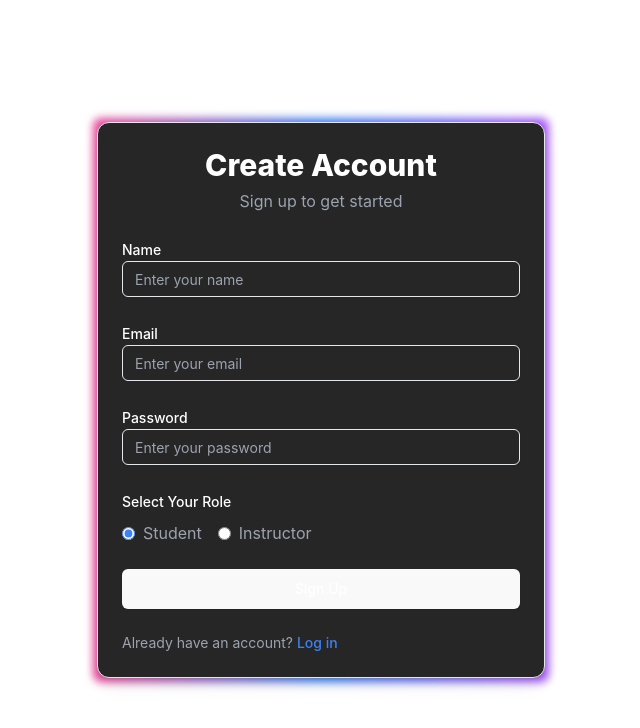
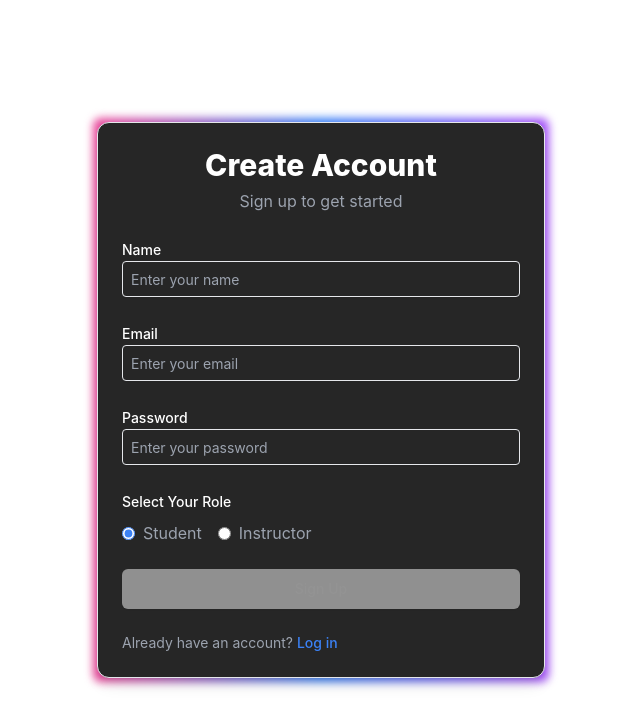
Before and after one commit to Poeron/OnlineEducationSystem-Frontend, a React (Vite) app: page /signup in a window 1280 px wide. Shown: the top 728 px of the page, without its empty margins (319-959 px from the left). Built offline with nearby package versions, Linux system fonts and the light colour scheme.

Commit message:
login and signup form validation with formik and yup

```diff
--- a/package.json
+++ b/package.json
@@ -23,6 +23,7 @@
     "axios": "^1.7.8",
     "class-variance-authority": "^0.7.1",
     "clsx": "^2.1.1",
+    "formik": "^2.4.6",
     "jwt-decode": "^4.0.0",
     "lucide-react": "^0.462.0",
     "react": "^18.3.1",
@@ -31,7 +32,8 @@
     "react-icons": "^5.3.0",
     "react-router-dom": "^7.0.1",
     "tailwind-merge": "^2.5.5",
-    "tailwindcss-animate": "^1.0.7"
+    "tailwindcss-animate": "^1.0.7",
+    "yup": "^1.5.0"
   },
   "devDependencies": {
     "@eslint/js": "^9.15.0",
--- a/src/components/LoginCard.tsx
+++ b/src/components/LoginCard.tsx
@@ -1,24 +1,26 @@
-import React from "react";
-import { Button } from "../components/ui/button";
 import {
   Card,
   CardContent,
   CardFooter,
   CardHeader,
 } from "../components/ui/card";
+import { ErrorMessage, Field, Form, Formik } from "formik";
+
+import { Button } from "../components/ui/button";
 import { Input } from "../components/ui/input";
 import { Label } from "../components/ui/label";
+import React from "react";
 
 interface LoginCardProps {
-  onSubmit: (e: React.FormEvent) => void;
-  register: any;
-  errors: any;
+  initialValues: { email: string; password: string };
+  validationSchema: any;
+  onSubmit: (values: { email: string; password: string }) => void;
 }
 
 const LoginCard: React.FC<LoginCardProps> = ({
+  initialValues,
+  validationSchema,
   onSubmit,
-  register,
-  errors,
 }) => {
   return (
     <Card className="w-[500px] relative bg-neutral-800 max-w-md text-white shadow-lg border border-black-600">
@@ -28,37 +30,47 @@ const LoginCard: React.FC<LoginCardProps> = ({
       </CardHeader>
 
       <CardContent>
-        <form onSubmit={onSubmit} className="space-y-6">
+        <Formik
+          initialValues={initialValues}
+          validationSchema={validationSchema}
+          onSubmit={onSubmit}
+        >
+          {({ isValid, dirty }) => (
+            <Form className="space-y-6">
               {/* Email Input */}
               <div>
                 <Label htmlFor="email">Email</Label>
-            <Input
+                <Field
                   id="email"
+                  name="email"
                   type="email"
                   placeholder="Enter your email"
-              {...register("email", { required: "Email is required" })}
+                  className="w-full p-2 border rounded"
+                  as={Input}
                 />
-            {errors.email && (
-              <p className="text-red-500 text-sm mt-1">
-                {errors.email.message}
-              </p>
-            )}
+                <ErrorMessage
+                  name="email"
+                  component="p"
+                  className="text-red-500 text-sm mt-1"
+                />
               </div>
 
               {/* Password Input */}
               <div>
                 <Label htmlFor="password">Password</Label>
-            <Input
+                <Field
                   id="password"
+                  name="password"
                   type="password"
                   placeholder="Enter your password"
-              {...register("password", { required: "Password is required" })}
+                  className="w-full p-2 border rounded"
+                  as={Input}
                 />
-            {errors.password && (
-              <p className="text-red-500 text-sm mt-1">
-                {errors.password.message}
-              </p>
-            )}
+                <ErrorMessage
+                  name="password"
+                  component="p"
+                  className="text-red-500 text-sm mt-1"
+                />
               </div>
 
               {/* Submit Button */}
@@ -67,10 +79,13 @@ const LoginCard: React.FC<LoginCardProps> = ({
                 size={"lg"}
                 type="submit"
                 className="w-full py-2 px-4"
+                disabled={!(isValid && dirty)}
               >
                 Sign In
               </Button>
-        </form>
+            </Form>
+          )}
+        </Formik>
       </CardContent>
 
       <CardFooter>
--- a/src/components/SignupCard.tsx
+++ b/src/components/SignupCard.tsx
@@ -1,25 +1,36 @@
-/* eslint-disable @typescript-eslint/no-explicit-any */
-import React from "react";
-import { Button } from "../components/ui/button";
 import {
   Card,
   CardContent,
   CardFooter,
   CardHeader,
 } from "../components/ui/card";
+import { ErrorMessage, Field, Form, Formik } from "formik";
+
+import { Button } from "../components/ui/button";
 import { Input } from "../components/ui/input";
 import { Label } from "../components/ui/label";
+import React from "react";
 
 interface SignupCardProps {
-  onSubmit: (e: React.FormEvent) => void;
-  register: any;
-  errors: any;
+  initialValues: {
+    name: string;
+    email: string;
+    password: string;
+    role: string;
+  };
+  validationSchema: any;
+  onSubmit: (values: {
+    name: string;
+    email: string;
+    password: string;
+    role: string;
+  }) => void;
 }
 
 const SignupCard: React.FC<SignupCardProps> = ({
+  initialValues,
+  validationSchema,
   onSubmit,
-  register,
-  errors,
 }) => {
   return (
     <Card className="w-[500px] relative bg-neutral-800 max-w-md text-white shadow-lg">
@@ -29,53 +40,65 @@ const SignupCard: React.FC<SignupCardProps> = ({
       </CardHeader>
 
       <CardContent>
-        <form onSubmit={onSubmit} className="space-y-6">
+        <Formik
+          initialValues={initialValues}
+          validationSchema={validationSchema}
+          onSubmit={onSubmit}
+        >
+          {({ isValid, dirty }) => (
+            <Form className="space-y-6">
               {/* Name Input */}
               <div>
                 <Label htmlFor="name">Name</Label>
-            <Input
+                <Field
                   id="name"
+                  name="name"
                   type="text"
                   placeholder="Enter your name"
-              {...register("name", { required: "Name is required" })}
+                  className="w-full p-2 border rounded"
+                  as={Input}
                 />
-            {errors.name && (
-              <p className="text-red-500 text-sm mt-1">{errors.name.message}</p>
-            )}
+                <ErrorMessage
+                  name="name"
+                  component="p"
+                  className="text-red-500 text-sm mt-1"
+                />
               </div>
 
               {/* Email Input */}
               <div>
                 <Label htmlFor="email">Email</Label>
-            <Input
+                <Field
                   id="email"
+                  name="email"
                   type="email"
                   placeholder="Enter your email"
-              {...register("email", { required: "Email is required" })}
+                  className="w-full p-2 border rounded"
+                  as={Input}
                 />
-            {errors.email && (
-              <p className="text-red-500 text-sm mt-1">
-                {errors.email.message}
-              </p>
-            )}
+                <ErrorMessage
+                  name="email"
+                  component="p"
+                  className="text-red-500 text-sm mt-1"
+                />
               </div>
 
               {/* Password Input */}
               <div>
                 <Label htmlFor="password">Password</Label>
-            <Input
+                <Field
                   id="password"
+                  name="password"
                   type="password"
                   placeholder="Enter your password"
-              {...register("password", {
-                required: "Password is required",
-              })}
+                  className="w-full p-2 border rounded"
+                  as={Input}
                 />
-            {errors.password && (
-              <p className="text-red-500 text-sm mt-1">
-                {errors.password.message}
-              </p>
-            )}
+                <ErrorMessage
+                  name="password"
+                  component="p"
+                  className="text-red-500 text-sm mt-1"
+                />
               </div>
 
               {/* Role Selection (Radio Buttons) */}
@@ -83,25 +106,29 @@ const SignupCard: React.FC<SignupCardProps> = ({
                 <Label htmlFor="role">Select Your Role</Label>
                 <div className="flex items-center gap-4 mt-2">
                   <label className="flex items-center text-gray-400">
-                <input
+                    <Field
                       type="radio"
+                      name="role"
                       value="student"
-                  {...register("role")}
                       className="mr-2 accent-blue-500"
-                  defaultChecked
                     />
                     Student
                   </label>
                   <label className="flex items-center text-gray-400">
-                <input
+                    <Field
                       type="radio"
+                      name="role"
                       value="instructor"
-                  {...register("role")}
                       className="mr-2 accent-blue-500"
                     />
                     Instructor
                   </label>
                 </div>
+                <ErrorMessage
+                  name="role"
+                  component="p"
+                  className="text-red-500 text-sm mt-1"
+                />
               </div>
 
               {/* Submit Button */}
@@ -110,10 +137,13 @@ const SignupCard: React.FC<SignupCardProps> = ({
                 size={"lg"}
                 type="submit"
                 className="w-full py-2 px-4"
+                disabled={!(isValid && dirty)}
               >
                 Sign Up
               </Button>
-        </form>
+            </Form>
+          )}
+        </Formik>
       </CardContent>
 
       <CardFooter>
--- a/src/pages/Login.tsx
+++ b/src/pages/Login.tsx
@@ -1,22 +1,14 @@
+import * as Yup from "yup";
+
 import React, { useEffect } from "react";
-import { useForm } from "react-hook-form";
-import { useNavigate } from "react-router-dom";
+
+import LoginCard from "../components/LoginCard"; // LoginCard bileşenini import ediyoruz
+import { jwtDecode } from "jwt-decode";
 import { post } from "../services/ApiHelper";
 import { useAuth } from "../hooks/useAuth";
-import LoginCard from "../components/LoginCard"; // LoginCard bileşenini import ediyoruz
-import { jwtDecode } from "jwt-decode";
-
-interface LoginFormValues {
-  email: string;
-  password: string;
-}
+import { useNavigate } from "react-router-dom";
 
 const Login: React.FC = () => {
-  const {
-    register,
-    handleSubmit,
-    formState: { errors },
-  } = useForm<LoginFormValues>();
   const navigate = useNavigate();
   const { login, token } = useAuth();
 
@@ -40,9 +32,25 @@ const Login: React.FC = () => {
     }
   });
 
-  const onSubmit = async (data: LoginFormValues) => {
+  const initialValues = {
+    email: "",
+    password: "",
+  };
+
+  const validationSchema = Yup.object({
+    email: Yup.string()
+      .email("Geçersiz email adresi")
+      .max(50, "Email en fazla 50 karakter olmalı")
+      .required("Email gerekli"),
+    password: Yup.string()
+      .min(4, "Minimum 4 karakter olmalı")
+      .max(50, "Şifre en fazla 50 karakter olmalı")
+      .required("Şifre gerekli"),
+  });
+
+  const handleLogin = async (values: typeof initialValues) => {
     try {
-      const response = await post("/Auth/login", data);
+      const response = await post("/Auth/login", values);
 
       if (response.token) {
         login(response.token);
@@ -77,9 +85,9 @@ const Login: React.FC = () => {
 
         {/* Login Card */}
         <LoginCard
-          onSubmit={handleSubmit(onSubmit)}
-          register={register}
-          errors={errors}
+          initialValues={initialValues}
+          validationSchema={validationSchema}
+          onSubmit={handleLogin}
         />
       </div>
     </div>
--- a/src/pages/Signup.tsx
+++ b/src/pages/Signup.tsx
@@ -1,38 +1,44 @@
+import * as Yup from "yup";
+
 import React from "react";
-import { useForm } from "react-hook-form";
+import SignupCard from "../components/SignupCard";
+import { post } from "../services/ApiHelper";
 import { useNavigate } from "react-router-dom";
-import SignupCard from "../components/SignupCard"; // Import edilen Card
-import { post } from "../services/ApiHelper";
-
-interface SignupFormValues extends Record<string, unknown> {
-  name: string;
-  email: string;
-  password: string;
-  role?: string; // Role opsiyonel olarak tanımlandı
-}
 
 const Signup: React.FC = () => {
-  const {
-    register,
-    handleSubmit,
-    reset,
-    formState: { errors },
-  } = useForm<SignupFormValues>();
   const navigate = useNavigate();
 
-  const onSubmit = async (data: SignupFormValues) => {
+  const initialValues = {
+    name: "",
+    email: "",
+    password: "",
+    role: "student",
+  };
+
+  const validationSchema = Yup.object({
+    name: Yup.string()
+      .min(2, "Name must be at least 2 characters")
+      .max(50, "Name must be at most 50 characters")
+      .required("Name is required"),
+    email: Yup.string()
+      .email("Invalid email address")
+      .max(50, "Email must be at most 50 characters")
+      .required("Email is required"),
+    password: Yup.string()
+      .min(4, "Password must be at least 4 characters")
+      .max(50, "Password must be at most 50 characters")
+      .required("Password is required"),
+    role: Yup.string().oneOf(["student", "instructor"], "Invalid role"),
+  });
+
+  const handleSignup = async (values: typeof initialValues) => {
     try {
-      if (!data.role) {
-        data.role = "student"; // Varsayılan olarak Student atanıyor
-      }
-      await post("/Auth/register", data);
+      await post("/Auth/register", values);
       alert("Signup successful. Please login to continue.");
       navigate("/login");
     } catch (error) {
       console.error("Signup error:", (error as Error)?.message || error);
       alert("Signup failed. Please try again.");
-    } finally {
-      reset();
     }
   };
 
@@ -44,9 +50,9 @@ const Signup: React.FC = () => {
 
         {/* Signup Card */}
         <SignupCard
-          onSubmit={handleSubmit(onSubmit)}
-          register={register}
-          errors={errors}
+          initialValues={initialValues}
+          validationSchema={validationSchema}
+          onSubmit={handleSignup}
         />
       </div>
     </div>
```
Also changed, not shown: 1 other file (tests, documents, lock files or other folders). Lines whose indentation alone changed are shown as unchanged.
